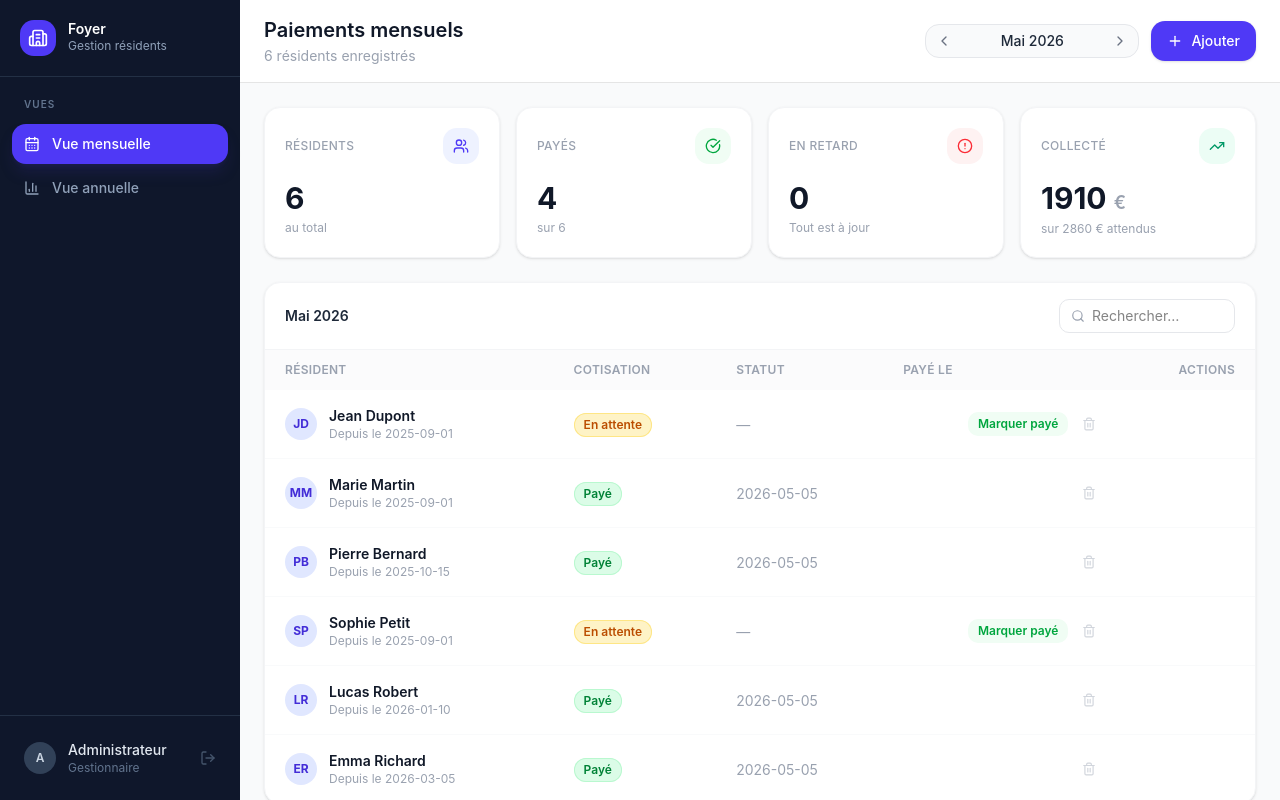
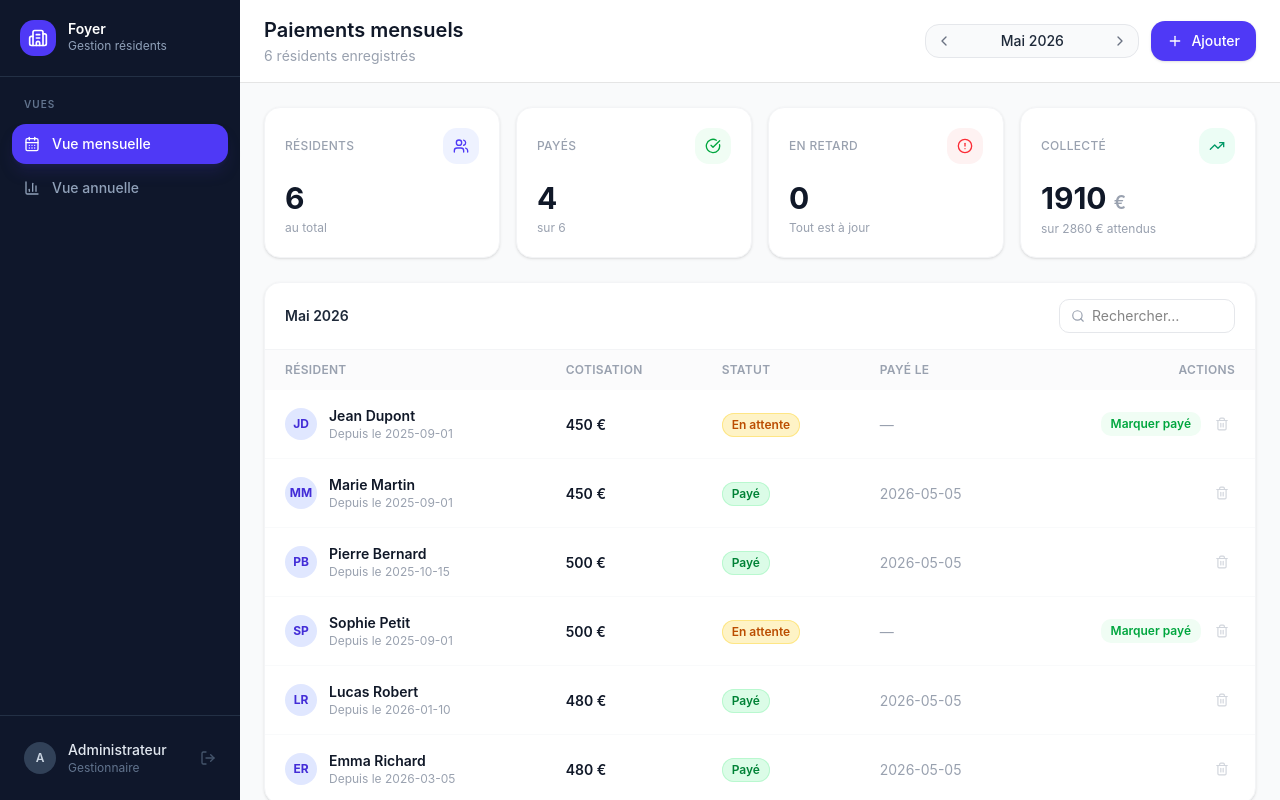
Before and after one commit to Randriantahina/foyer-project, a Vue app in the folder front/: page /dashboard in a window 1280 px wide. Built offline with nearby package versions, Linux system fonts and the light colour scheme; the HTML template or start-up script is replaced by a standard one.

Commit message:
Add cotisation display to resident table in DashboardView

```diff
--- a/front/src/views/DashboardView.vue
+++ b/front/src/views/DashboardView.vue
@@ -352,6 +352,9 @@ function initiales(r: Resident) { return `${r.prenom[0]}${r.nom[0]}`.toUpperCase
                     </div>
                   </td>
                   <td class="px-5 py-4">
+                    <span class="text-sm font-semibold text-gray-900">{{ resident.cotisation }} €</span>
+                  </td>
+                  <td class="px-5 py-4">
                     <span
                       :class="[
                         'inline-flex items-center px-2.5 py-1 rounded-full text-xs font-semibold ring-1 ring-inset',
@@ -385,7 +388,7 @@ function initiales(r: Resident) { return `${r.prenom[0]}${r.nom[0]}`.toUpperCase
                   </td>
                 </tr>
                 <tr v-if="filteredResidents.length === 0">
-                  <td colspan="4" class="px-5 py-16 text-center text-gray-400 text-sm">
+                  <td colspan="5" class="px-5 py-16 text-center text-gray-400 text-sm">
                     Aucun résident trouvé
                   </td>
                 </tr>
```
